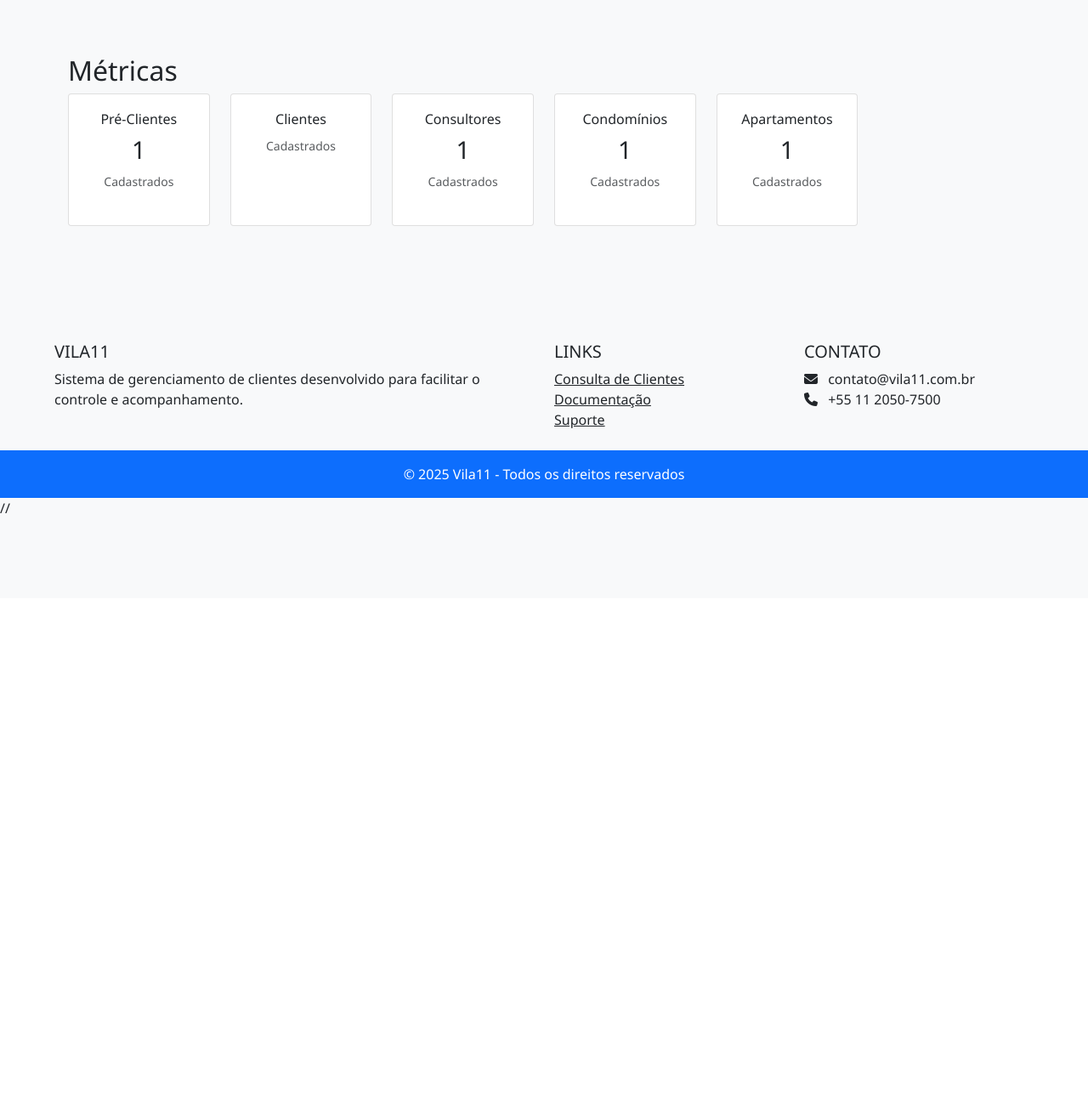
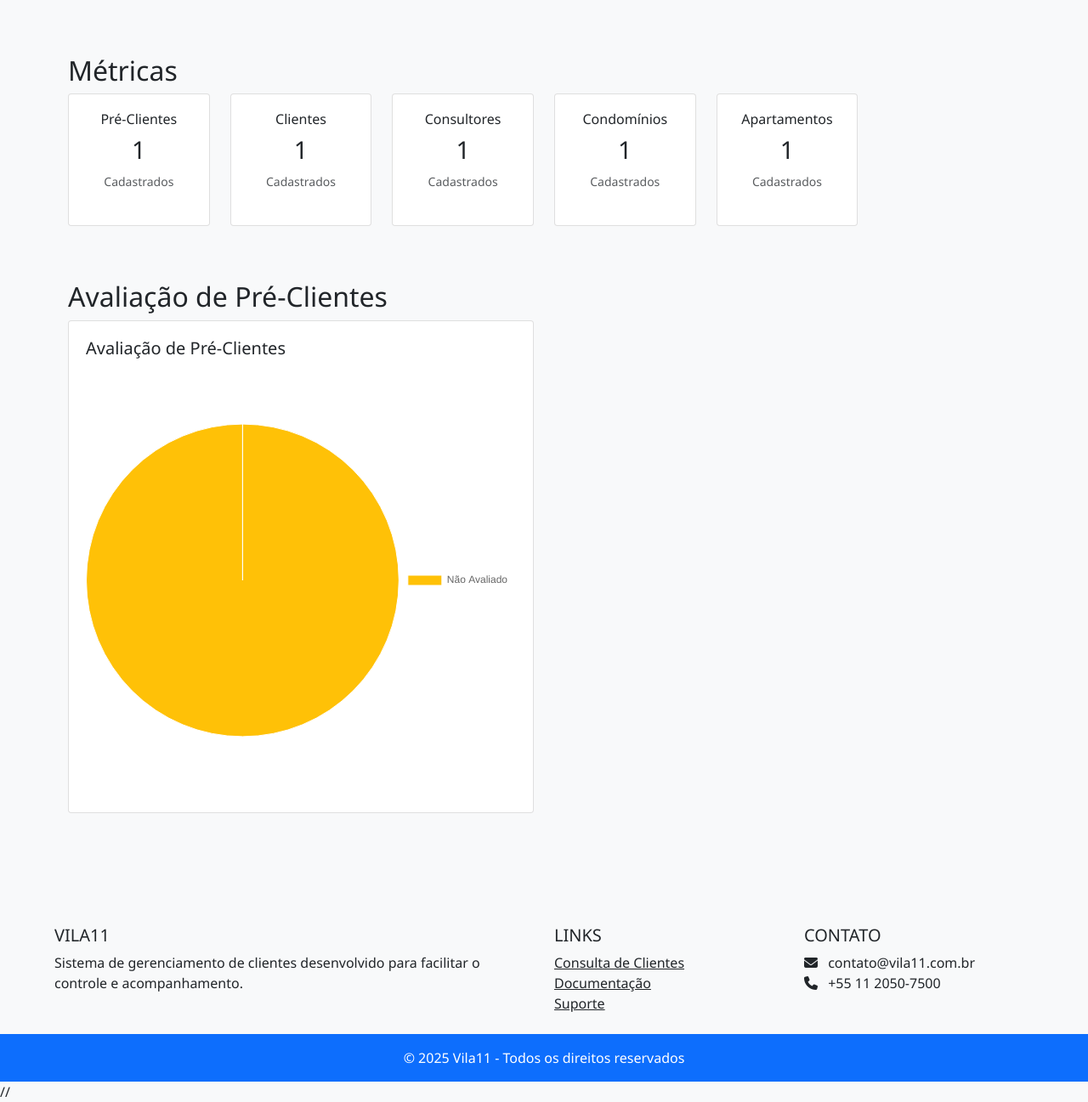
Before and after one commit to ThiagoVila11/mvpcadastro, a Django app: page / in a window 1280 px wide. Shown: the part 96-1393 px from the top of the page at 85% size. Before the commit the page ends 700 px from the top, so only its background shows below. Run offline with Django 5.2, Linux system fonts and the light colour scheme; data comes from the database, SQL or seed files in the repository; tables that the repository leaves empty hold one stand-in row (values such as "Sample post"); parts of the project's set-up code (start-up, migrations or seed data) failed here and were passed over.

Commit message:
grafico de pré-clientes

```diff
--- a/formulario_captura/cadastro/templates/condominio/kpi_dashboard.html
+++ b/formulario_captura/cadastro/templates/condominio/kpi_dashboard.html
@@ -61,10 +61,64 @@
         </div>
     </div>
 </div>
+<div class="container">
+    <h2>Avaliação de Pré-Clientes</h2>
+
+    <div class="row">
+        <div class="col-md-6">
+            <div class="card">
+                <div class="card-body">
+                    <h5 class="card-title">Avaliação de Pré-Clientes</h5>
+                    <canvas id="preclienteChart"></canvas>
+                </div>
+            </div>
+        </div>
+    </div>
+</div>
+
+<!-- Inclua a biblioteca Chart.js -->
+<script src="https://cdn.jsdelivr.net/npm/chart.js"></script>
+
+<script>
+    document.addEventListener('DOMContentLoaded', function() {
+        const ctx = document.getElementById('preclienteChart').getContext('2d');
+        new Chart(ctx, {
+            type: 'pie',
+            data: {
+                labels: {{ gr_precliente.labels|safe }},
+                datasets: [{
+                    data: {{ gr_precliente.data|safe }},
+                    backgroundColor: {{ gr_precliente.colors|safe }},
+                    borderWidth: 1
+                }]
+            },
+            options: {
+                responsive: true,
+                plugins: {
+                    legend: { position: 'right' },
+                    tooltip: {
+                        callbacks: {
+                            label: function(context) {
+                                const label = context.label || '';
+                                const value = context.raw || 0;
+                                const total = {{ gr_precliente.total }};
+                                const percentage = Math.round((value / total) * 100);
+                                return `${label}: ${value} (${percentage}%)`;
+                            }
+                        }
+                    }
+                }
+            }
+        });
+    });
+</script>
+
+
 
 <style>
     .card {
         transition: transform 0.2s;
+        margin-bottom: 20px;
     }
     .card:hover {
         transform: translateY(-5px);
@@ -79,5 +133,8 @@
             font-size: 1.5rem;
         }
     }
+    .table {
+        margin-top: 20px;
+    }
 </style>
 {% endblock %}
--- a/formulario_captura/cadastro/views.py
+++ b/formulario_captura/cadastro/views.py
@@ -640,19 +640,52 @@
 
     def get_context_data(self, **kwargs):
         context = super().get_context_data(**kwargs)
-        total_condominios = Condominio.objects.count()
-        context['total_condominios'] = total_condominios
 
-        total_apartamentos = Apartamento.objects.count()
-        context['total_apartamentos'] = total_apartamentos
+        # KPIs principais
+        context['total_condominios'] = Condominio.objects.count()
+        context['total_apartamentos'] = Apartamento.objects.count()
+        context['total_consultores'] = Consultor.objects.count()
+        context['total_preclientes'] = PreCliente.objects.count()
+        context['total_clientes'] = Cliente.objects.count()
 
-        total_consultores = Consultor.objects.count()
-        context['total_consultores'] = total_consultores
+        #grafico preclientes aprovados
+        avaliacao_data = (PreCliente.objects
+        .values('preclienteAvaliacao')
+        .annotate(total=Count('preclienteAvaliacao'))
+        .order_by('preclienteAvaliacao')
+        )
+        # Preparar os dados para o gráfico
+        labels = []
+        data = []
+        colors = []
 
-        total_preclientes = PreCliente.objects.count()
-        context['total_preclientes'] = total_preclientes
+        for item in avaliacao_data:
+            # Determinar o label baseado no valor
+            if item['preclienteAvaliacao'] == 'A':
+                labels.append('Apto')
+                colors.append('#4CAF50')  # Verde
+            elif item['preclienteAvaliacao'] == 'N':
+                labels.append('Não Apto')
+                colors.append('#F44336')  # Vermelho
+            else:
+                labels.append('Não Avaliado')
+                colors.append('#FFC107')  # Amarelo
 
-        total_Clientes = Cliente.objects.count()
-        context['total_Clientes'] = total_Clientes
+            data.append(item['total'])
+
+        # Adicionar contagem para valores nulos (não avaliados)
+        nao_avaliados = PreCliente.objects.filter(preclienteAvaliacao__isnull=True).count()
+        if nao_avaliados > 0:
+            labels.append('Não Avaliado')
+            data.append(nao_avaliados)
+            colors.append('#FFC107')  # Amarelo
+
+        context['gr_precliente'] = {
+            'labels': labels,
+            'data': data,
+            'colors': colors,
+            'total': sum(data),
+        }
+        print(context)
 
         return context
```
